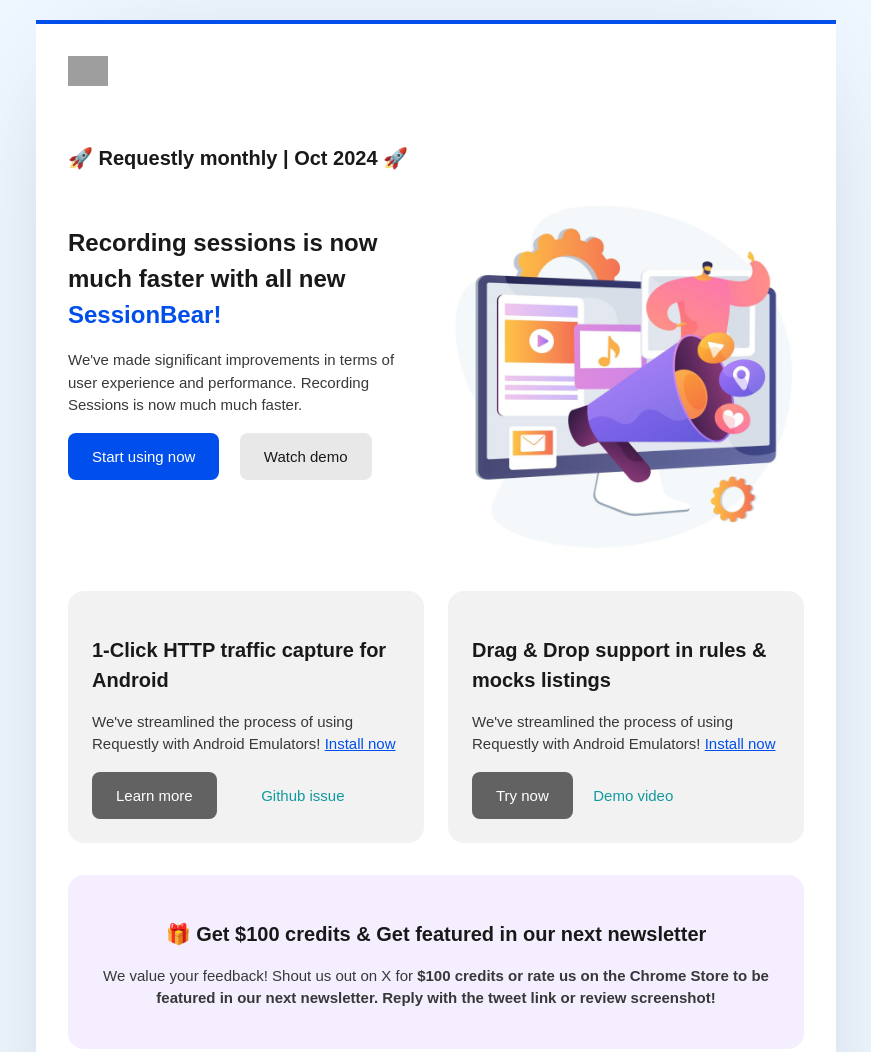
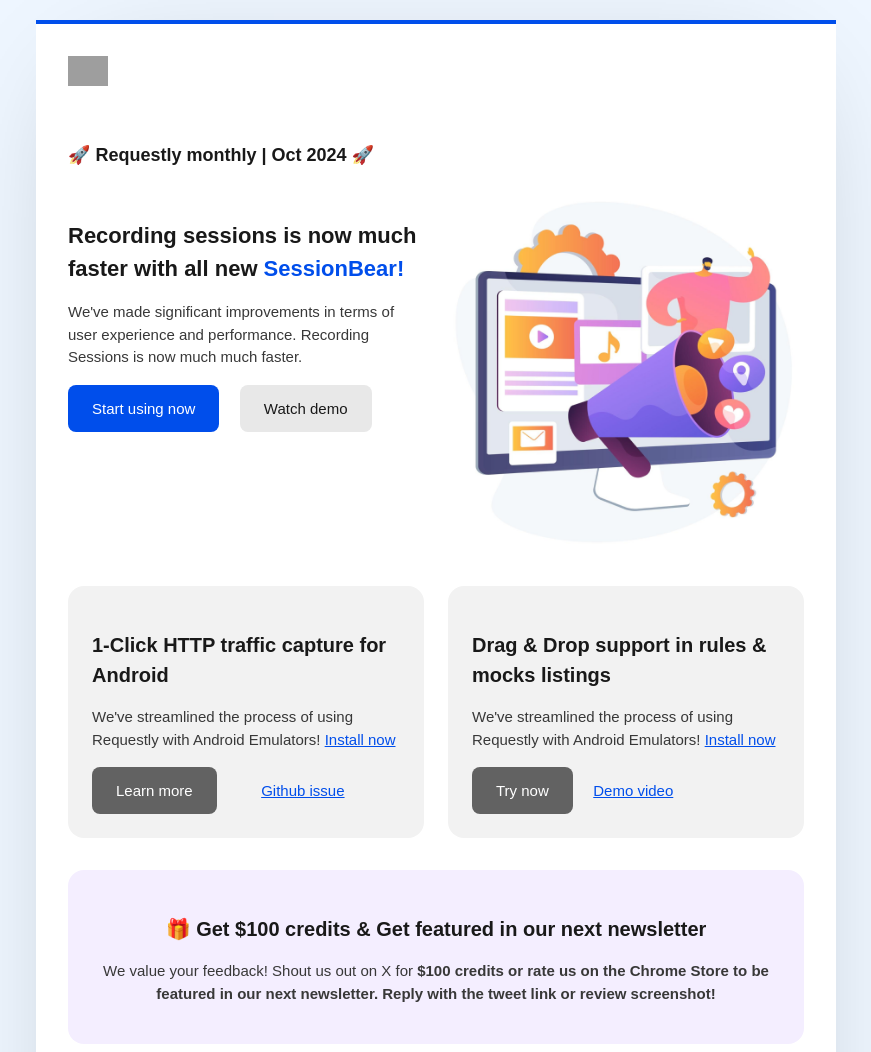
Before and after one commit to requestly/email-templates, a plain HTML site: page html_emails/index.html in a window 1280 px wide. Shown: the top 1052 px of the page, without its empty margins (204-1075 px from the left). Drawn offline with Linux system fonts and the light colour scheme; grey boxes are pictures that could not be loaded.

Commit message:
Update index.html

```diff
--- a/html_emails/index.html
+++ b/html_emails/index.html
@@ -33,7 +33,7 @@
         <h1
           style="
             color: #191919;
-            font-size: 20px;
+            font-size: 18px;
             line-height: 1.5;
             font-weight: 700;
             margin-bottom: 32px;
@@ -54,7 +54,7 @@
               <h2
                 style="
                   color: #191919;
-                  font-size: 24px;
+                  font-size: 22px;
                   line-height: 1.5;
                   font-weight: 700;
                   margin-bottom: 16px;
@@ -171,8 +171,8 @@
                 style="
                   display: inline-block;
                   background-color: transparent;
-                  color: #11999e;
-                  text-decoration: none;
+                  color: #004eeb;
+                  text-decoration: underline;
                   padding: 15px 24px;
                   border-radius: 8px;
                   font-size: 15px;
@@ -233,7 +233,11 @@
                 "
                 >Try now</a
               >
-              <span style="color: #11999e; font-size: 15px">Demo video</span>
+              <a
+                href="#"
+                style="color: #004eeb; font-size: 15px; text-decoration: underline"
+                >Demo video</a
+              >
             </div>
           </div>
         </div>
@@ -320,7 +324,7 @@
               >
               <a
                 href="#"
-                style="color: #7444cd; text-decoration: none; font-size: 15px"
+                style="color: #004eeb; text-decoration: underline; font-size: 15px"
                 >Learn more</a
               >
             </div>
@@ -402,15 +406,15 @@
           Building the world's simplest & most powerful HTTP interceptor.
         </p>
         <p style="font-size: 11px; color: #5c5c5c; margin-bottom: 24px">
-          <a href="#" style="color: #5c5c5c; text-decoration: underline"
+          <a href="#" style="color: #004eeb; text-decoration: underline"
             >Unsubscribe</a
           >
           ·
-          <a href="#" style="color: #5c5c5c; text-decoration: underline"
+          <a href="#" style="color: #004eeb; text-decoration: underline"
             >Email preferences</a
           >
           ·
-          <a href="#" style="color: #5c5c5c; text-decoration: underline"
+          <a href="#" style="color: #004eeb; text-decoration: underline"
             >Contact us</a
           >
         </p>
```
